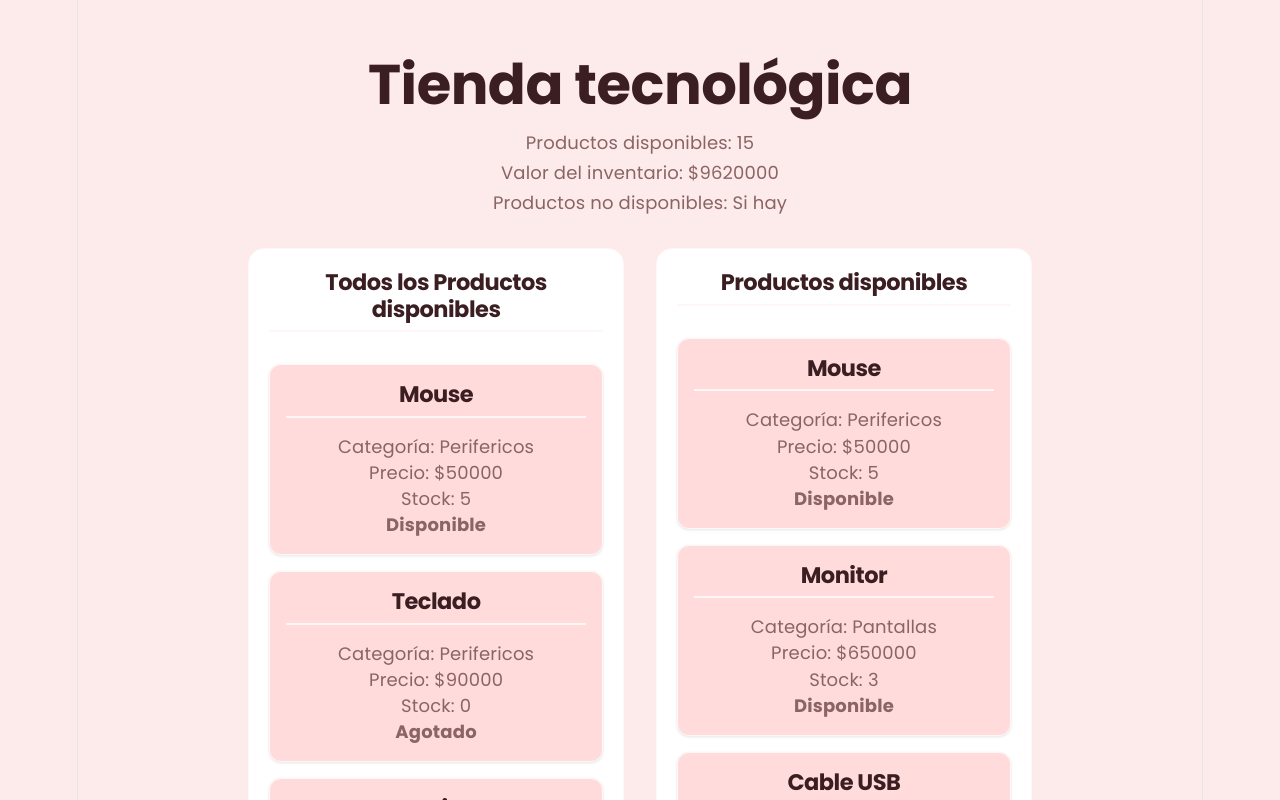
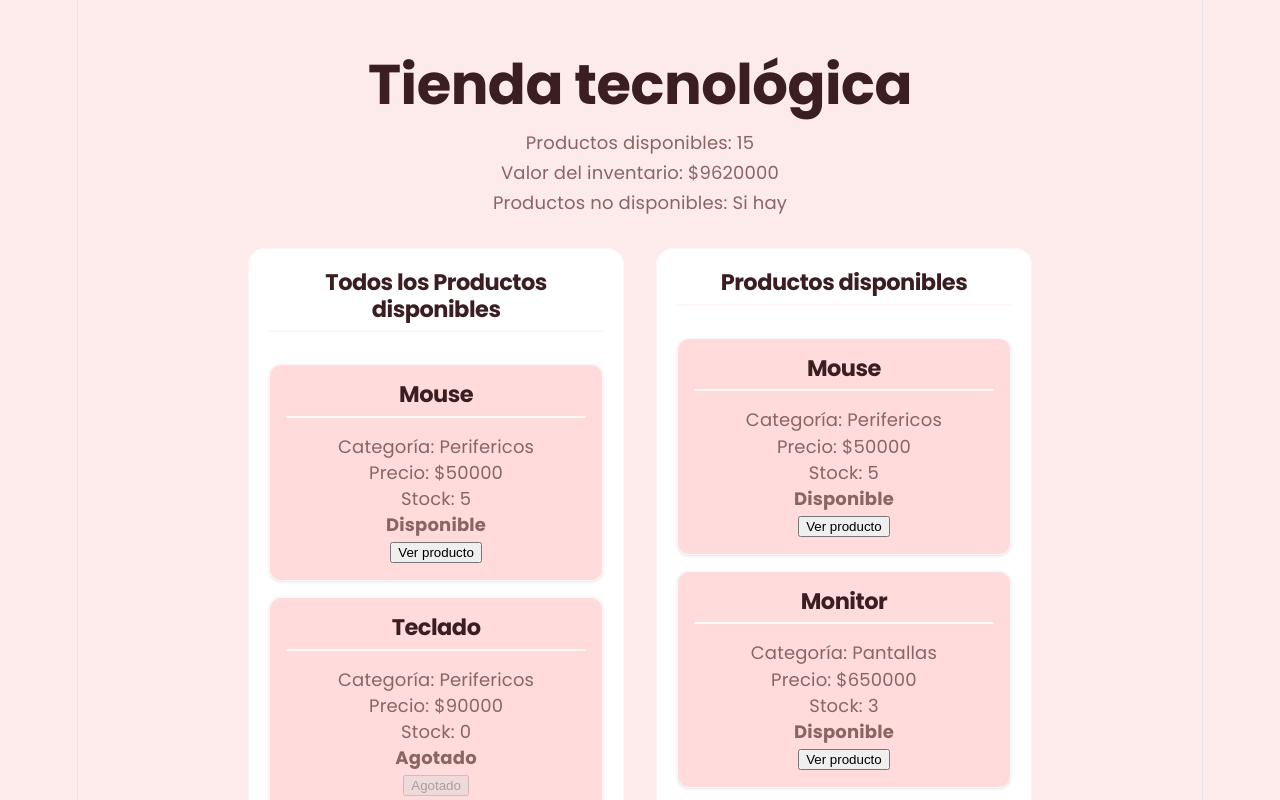
Before and after one commit to SammLad/jsAc, a React (Vite) app in the folder tienda-react/: page / in a window 1280 px wide. Shown: the top 800 px of the page. Built offline with nearby package versions, Linux system fonts and the light colour scheme.

Commit message:
feat: agregar eventos a ProductoCard

```diff
--- a/tienda-react/src/App.jsx
+++ b/tienda-react/src/App.jsx
@@ -23,6 +23,7 @@
               key={producto.id}
               producto={producto}
             />
+
           ))}
         </section>
         <section className="productos">
--- a/tienda-react/src/components/ProductoCard.jsx
+++ b/tienda-react/src/components/ProductoCard.jsx
@@ -1,12 +1,32 @@
 function ProductoCard({ producto }) {
-    const estado = producto.stock > 0 ? 'Disponible' : 'Agotado';
+    const {
+        nombre, precio, categoria, stock
+    } = producto;
+    const estado = stock > 0 ? "Disponible" : "Agotado";
+    const mostrarProducto = () => {
+        alert(`Seleccionaste ${nombre}`);
+    };
     return (
         <article className="producto-card">
-            <h2>{producto.nombre}</h2>
-            <p>Categoría: {producto.categoria}</p>
-            <p>Precio: ${producto.precio}</p>
-            <p>Stock: {producto.stock}</p>
+            <h2>{nombre}</h2>
+            <p>Categoría: {categoria}</p>
+            <p>Precio: ${precio}</p>
+            <p>Stock: {stock}</p>
             <strong>{estado}</strong>
+            <br />
+            {/* <button onClick={mostrarProducto}>
+                Ver producto
+            </button> */}
+            <button
+                onClick={mostrarProducto}
+                disabled={stock === 0}
+            >
+                {
+                    stock > 0
+                        ? "Ver producto"
+                        : "Agotado"
+                }
+            </button>
         </article>
     );
 }
```
